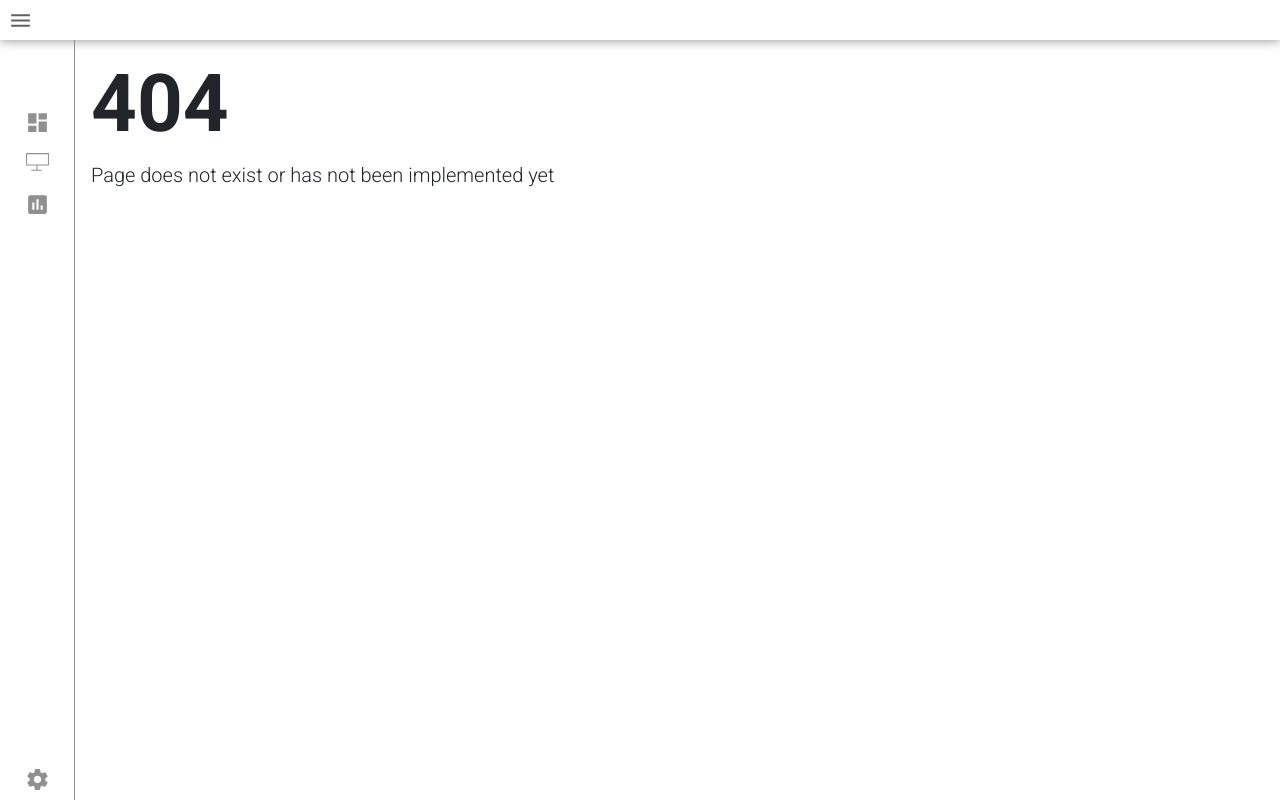
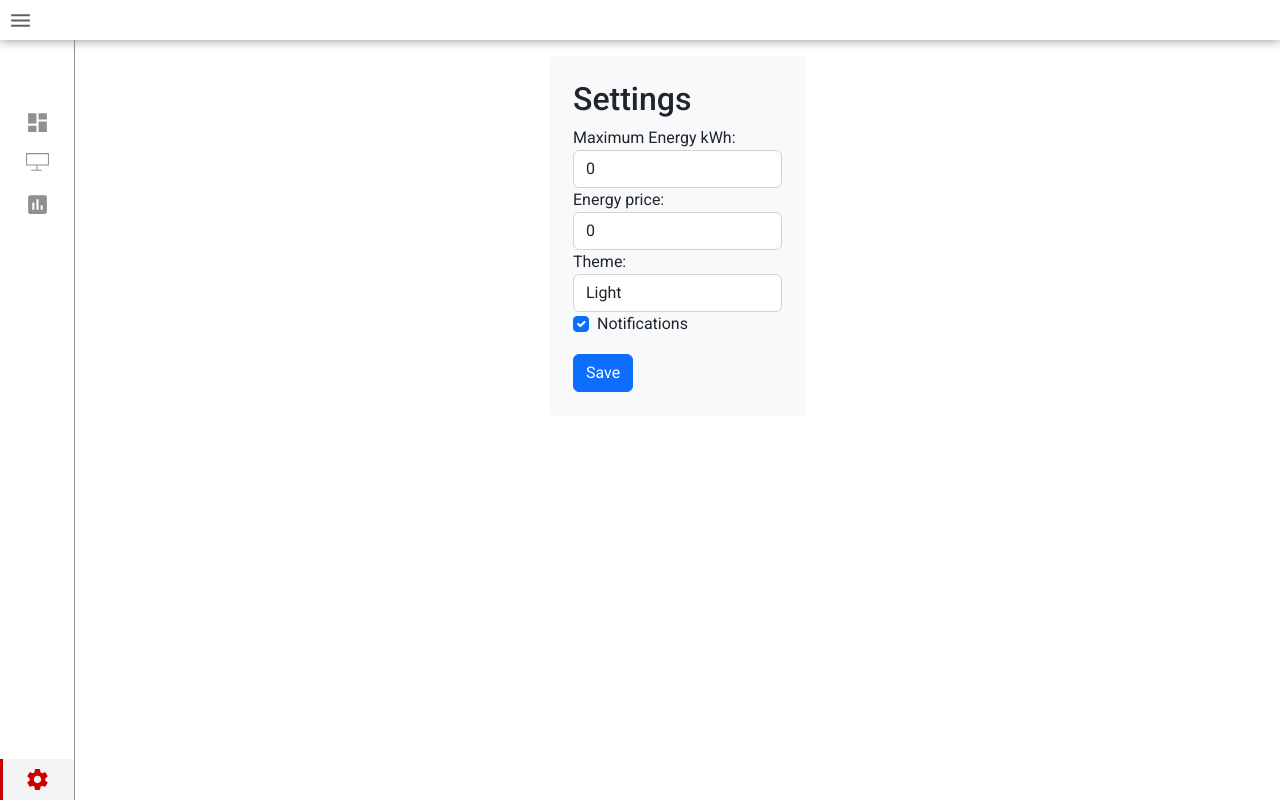
Before and after one commit to giedkon/powerconsumption_react, a React (Vite) app: page /settings in a window 1280 px wide. Before the commit this address had no page. Built offline with nearby package versions, Linux system fonts and the light colour scheme; no server answers; what moment-duration-format would draw is missing.

Commit message:
Added Setting meniu

```diff
--- a/src/components/layout/sidebar.jsx
+++ b/src/components/layout/sidebar.jsx
@@ -54,8 +54,8 @@ export default function SideBar() {
                 </div>
                 <div className="bottom-sidebar">
                     <ul className="sidebar-list">
-                        <li className="sidebar-list-item">
-                            <a href="#" className="sidebar-link">
+                        <li className={`sidebar-list-item ${location.pathname == '/settings' ? 'active' : ''}`}>
+                            <a href="/settings" className="sidebar-link">
                                 <svg viewBox="0 0 24 24" preserveAspectRatio="xMidYMid meet" focusable="false" className="sidebar-icon">
                                     <g>
                                         <path
--- a/src/main.jsx
+++ b/src/main.jsx
@@ -19,7 +19,7 @@ import Computer from './pages/computer';
 import ComputerList from './pages/computerList';
 import ComputerDetails from './pages/computerDetails';
 import Diagrams from './pages/diagrams';
-
+import Setings from './pages/settings';
 
 const defaultGlobalState = {
   open: false,
@@ -72,6 +72,10 @@ const router = createBrowserRouter([
         path: "/diagrams",
         element: <Diagrams />,
       },
+      {
+        path: "/settings",
+        element: <Setings />,
+      },
     ],
   },
 ]);
--- /dev/null
+++ b/src/pages/settings.jsx
@@ -0,0 +1,152 @@
+import { useEffect, useState } from 'react';
+import axios from 'axios';
+
+export default function Settings() {
+
+  const [theme, setTheme] = useState('light');
+  const [notifications, setNotifications] = useState(true);
+
+  const [energyPrice, setEnergyPrice] = useState(0);
+  const [maxEnergy, setMaxEnergy] = useState(0);
+
+  const [prevEnergyPrice, setPrevEnergyPrice] = useState(0);
+  const [prevMaxEnergy, setPrevMaxEnergy] = useState(0);
+
+  //Electricity cost limit GET
+  useEffect(() => {
+    axios
+      .get(import.meta.env.VITE_API_URL + 'electricity_cost/limit')
+      .then(function (response) {
+        setEnergyPrice(response.data[response.data.length - 1].maxValue);
+        setPrevEnergyPrice(response.data[0]);
+        /*
+        console.log(response.data[response.data.length - 1].maxValue);
+        console.log(response.data[0].id);
+        */
+      })
+      .catch(function (error) {
+        console.log(error);
+      });
+  }, []);
+  //---------------------------
+  //Power Consumption limit GET
+  useEffect(() => {
+    axios
+      .get(import.meta.env.VITE_API_URL + 'power_consumption/limit')
+      .then(function (response) {
+        setMaxEnergy(response.data[response.data.length - 1].maxValue);
+        setPrevMaxEnergy(response.data[0]);
+        /*
+        console.log(response.data[response.data.length - 1].maxValue);
+        console.log(response.data[0].id);
+        */
+      })
+      .catch(function (error) {
+        console.log(error);
+      });
+  }, []);
+  //---------------------------
+
+  const handleMaxEnergyChange = (event) => {
+    setMaxEnergy(event.target.value);
+  };
+
+  const handleEnergyPriceChange = (event) => {
+    setEnergyPrice(event.target.value);
+  };
+
+  const handleThemeChange = (event) => {
+    setTheme(event.target.value);
+  };
+
+  const handleNotificationsChange = (event) => {
+    setNotifications(event.target.checked);
+  };
+
+  const handleSubmit = (event) => {
+    event.preventDefault();
+    //Electricity cost limit POST
+    axios.post(import.meta.env.VITE_API_URL + 'electricity_cost/limit', {
+      maxValue: energyPrice
+        })
+        .catch(function (error) {
+          console.log(error);
+        });
+    /*//Electricity cost limit DELETE
+    axios.delete(import.meta.env.VITE_API_URL + 'electricity_cost/limit?limitId='+prevEnergyPrice.id, {
+        })
+        .catch(function (error) {
+          console.log(error);
+        });*/
+    //---------------------------
+
+
+    //Power Consumption limit POST
+    axios.post(import.meta.env.VITE_API_URL + 'power_consumption/limit', {
+      maxValue: maxEnergy
+      })
+      .catch(function (error) {
+        console.log(error);
+      });
+    /*//Power Consumption limit DELETE
+    axios.delete(import.meta.env.VITE_API_URL + 'power_consumption/limit?limitId='+prevMaxEnergy.id, {
+      })
+      .catch(function (error) {
+        console.log(error);
+      });*/
+    //---------------------------
+
+    // Save settings to backend or do something else
+  };
+
+  return (
+    <div className="d-flex justify-content-center">
+      <div className="rounded bg-light p-4">
+        <h2>Settings</h2>
+        <form onSubmit={handleSubmit}>
+          <div className="form-group">
+            <label>Maximum Energy kWh:</label>
+            <input
+              className="form-control"
+              type="number"
+              value={maxEnergy}
+              onChange={handleMaxEnergyChange}
+            />
+          </div>
+          <div className="form-group">
+            <label>Energy price:</label>
+            <input
+              className="form-control"
+              type="number"
+              value={energyPrice}
+              onChange={handleEnergyPriceChange}
+            />
+          </div>
+          <div className="form-group">
+            <label>Theme:</label>
+            <select
+              className="form-control"
+              value={theme}
+              onChange={handleThemeChange}
+            >
+              <option value="light">Light</option>
+              <option value="dark">Dark</option>
+            </select>
+          </div>
+          <div className="form-check">
+            <input
+              className="form-check-input"
+              type="checkbox"
+              checked={notifications}
+              onChange={handleNotificationsChange}
+            />
+            <label className="form-check-label">Notifications</label>
+          </div>
+          <button className="btn btn-primary mt-3" type="submit">
+            Save
+          </button>
+        </form>
+      </div>
+    </div>
+  );
+}
```
